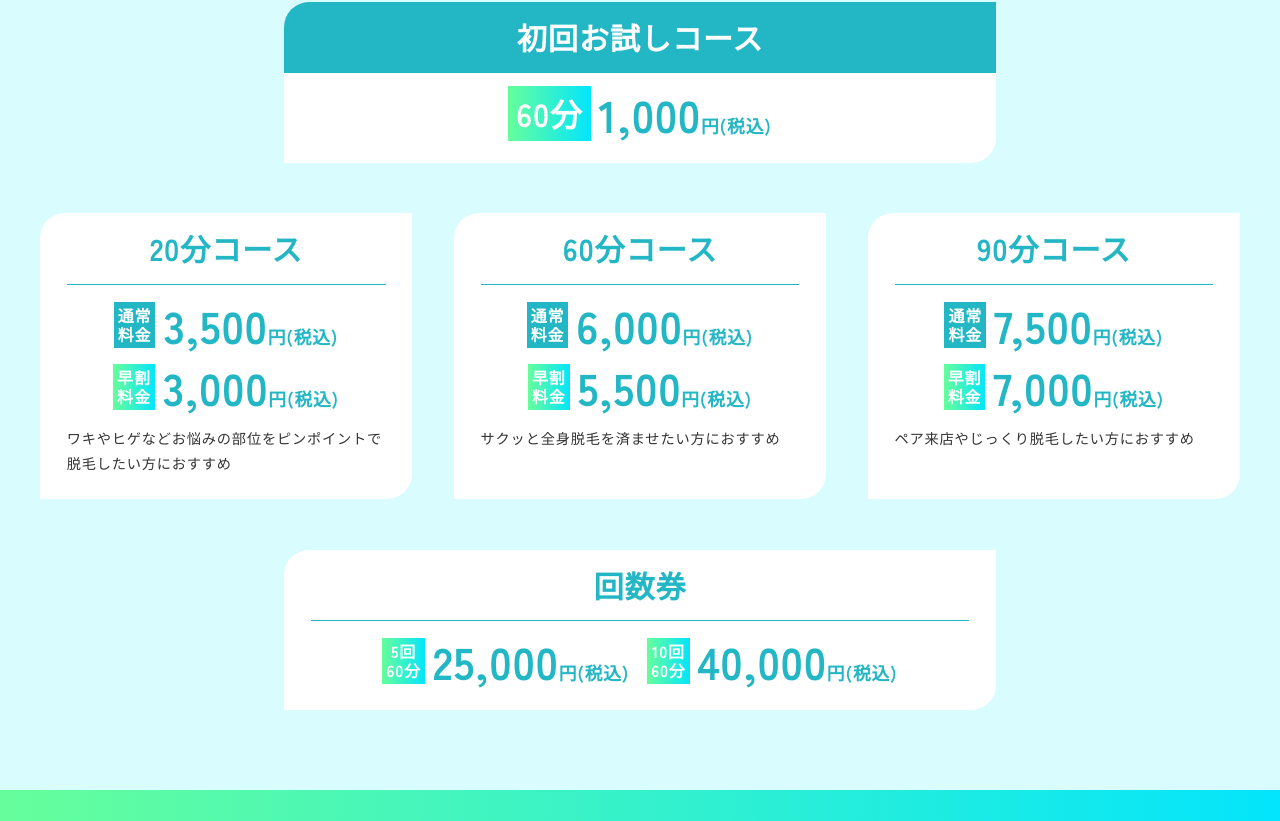
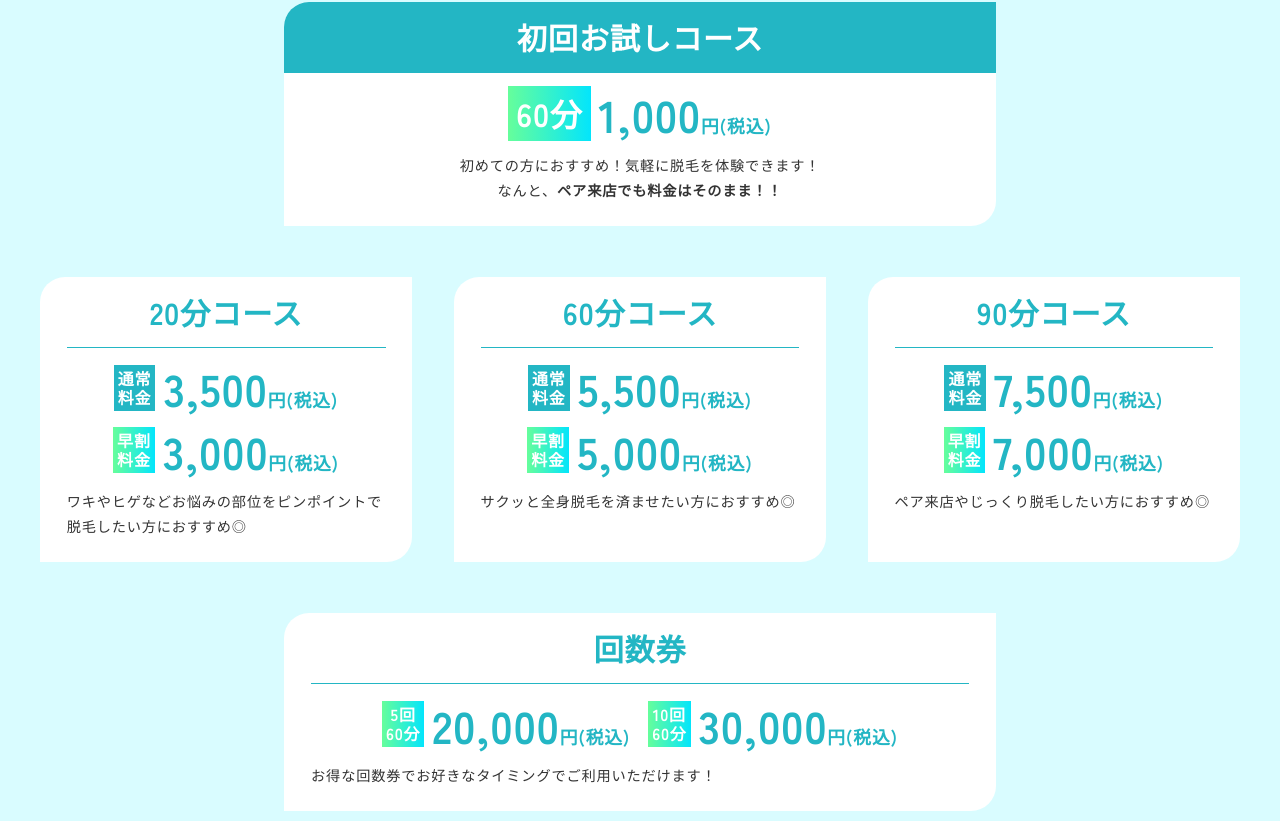
Before and after one commit to h-yabi2/Pitte, a Next.js app: page / in a window 1280 px wide. Shown: the part 2359-3180 px from the top of the page. Built offline with nearby package versions, Linux system fonts and the light colour scheme.

Commit message:
Update prices and texts for different courses in Price component

```diff
--- a/app/components/Price/index.tsx
+++ b/app/components/Price/index.tsx
@@ -16,6 +16,7 @@ const list = [
         price: '1,000',
       },
     ],
+    text: '初めての方におすすめ！<br class="mediaSP" />気軽に脱毛を体験できます！<br />なんと、<span class="font-bold">ペア来店でも料金はそのまま！！</span>',
   },
   {
     course: '20分コース',
@@ -29,21 +30,21 @@ const list = [
         price: '3,000',
       },
     ],
-    text: 'ワキやヒゲなどお悩みの部位をピンポイントで脱毛したい方におすすめ',
+    text: 'ワキやヒゲなどお悩みの部位をピンポイントで脱毛したい方におすすめ◎',
   },
   {
     course: '60分コース',
     prices: [
       {
         title: '通常<br />料金',
-        price: '6,000',
+        price: '5,500',
       },
       {
         title: '早割<br />料金',
-        price: '5,500',
+        price: '5,000',
       },
     ],
-    text: 'サクッと全身脱毛を済ませたい方におすすめ',
+    text: 'サクッと全身脱毛を済ませたい方におすすめ◎',
     popularity: true,
   },
   {
@@ -58,20 +59,21 @@ const list = [
         price: '7,000',
       },
     ],
-    text: 'ペア来店やじっくり脱毛したい方におすすめ',
+    text: 'ペア来店やじっくり脱毛したい方におすすめ◎',
   },
   {
     course: '回数券',
     prices: [
       {
         title: '5回<br />60分',
-        price: '25,000',
+        price: '20,000',
       },
       {
         title: '10回<br />60分',
-        price: '40,000',
+        price: '30,000',
       },
     ],
+    text: 'お得な回数券でお好きなタイミングでご利用いただけます！',
   },
 ]
 
@@ -143,7 +145,12 @@ export const Price: React.FC = () => {
                   </li>
                 ))}
               </ul>
-              {item.text && <p className={s.text}>{item.text}</p>}
+              {item.text && (
+                <p
+                  className={s.text}
+                  dangerouslySetInnerHTML={{ __html: item.text }}
+                />
+              )}
             </div>
           </motion.li>
         ))}
--- a/app/components/Price/styles.module.scss
+++ b/app/components/Price/styles.module.scss
@@ -46,6 +46,9 @@
         border: none;
         background: #23b6c4;
         color: #fff;
+      }
+      .text {
+        text-align: center;
       }
       .contents__title {
         padding: 0.5rem;
```
